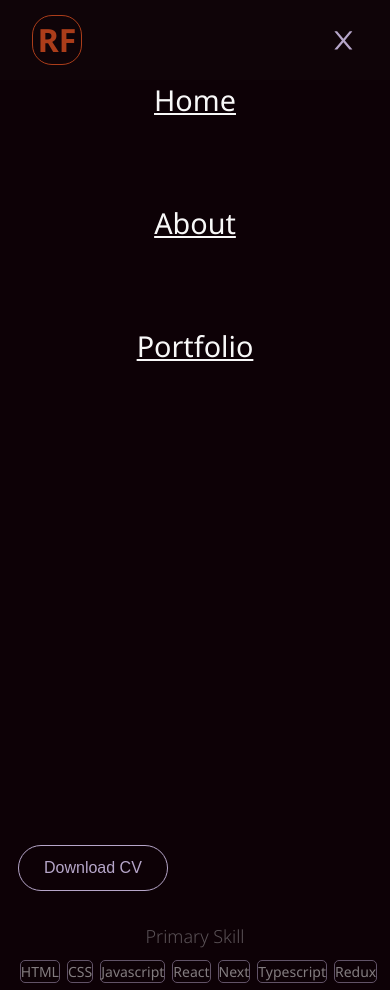
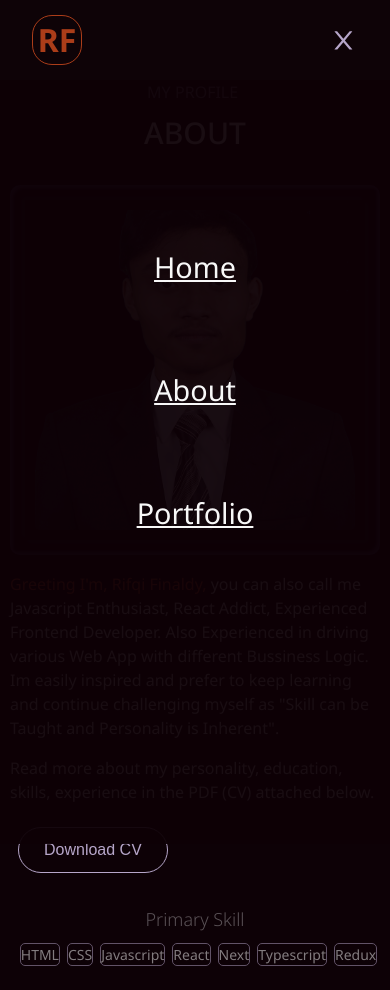
Before and after one commit to rifqifinaldy/Porto-RifqiF-V2, a Next.js app: page /about in a window 390 px wide. Both pictures are taken after a click on the icon 343 px from the left and 39 px from the top of the page. Built offline with nearby package versions, Linux system fonts and the light colour scheme.

Commit message:
fix responsiveness and mobile menu motion

```diff
--- a/components/Navbar/Mobile.tsx
+++ b/components/Navbar/Mobile.tsx
@@ -1,3 +1,4 @@
+import { AnimatePresence } from "framer-motion";
 import Link from "next/link";
 import React, { FC } from "react";
 import {
@@ -13,13 +14,50 @@ interface IMobile {
   toggle: () => void;
 }
 
+const MobileMotion = {
+  initial: {
+    opacity: 0,
+    y: "-80vh",
+  },
+  animate: {
+    opacity: 1,
+    y: 0,
+    transition: {
+      when: "beforeChildren",
+      staggerChildren: 0.5
+    }
+  },
+  exit: {
+    opacity: 0,
+    y: -100,
+  },
+};
+
+const LinkMotion = {
+  animate: {
+    opacity: 1,
+    y: 50
+  },
+  initial: {
+    opacity: 0,
+    y: 0
+  }
+};
+
 const Mobile: FC<IMobile> = ({ open, toggle }) => {
   return (
-    <MobileMenuContainer open={open}>
+    <AnimatePresence>
+      <MobileMenuContainer
+        variants={MobileMotion}
+        initial="initial"
+        animate="animate"
+        exit="exit"
+        open={open}
+      >
         <MobileMenuWrapper>
           {menu.map((menu, i) => {
             return (
-            <MobileMenuItem key={i}>
+              <MobileMenuItem variants={LinkMotion} key={menu.target}>
                 <Link passHref={true} href={menu.target}>
                   <MobileLink onClick={toggle}>{menu.title}</MobileLink>
                 </Link>
@@ -28,6 +66,7 @@ const Mobile: FC<IMobile> = ({ open, toggle }) => {
           })}
         </MobileMenuWrapper>
       </MobileMenuContainer>
+    </AnimatePresence>
   );
 };
 
--- a/components/Navbar/Navbar.tsx
+++ b/components/Navbar/Navbar.tsx
@@ -1,5 +1,4 @@
 import { motion } from "framer-motion";
-import { GetServerSideProps } from "next";
 import Link from "next/link";
 import { useRouter } from "next/router";
 import React, { FC } from "react";
@@ -44,7 +43,9 @@ const Navbar: FC<INavbar> = ({ toggle, open }) => {
             return (
               <NavItem key={i}>
                 <Link passHref={true} href={menu.target}>
-                  <NavLink isActive={router.pathname === menu.target}>{menu.title}</NavLink>
+                  <NavLink isActive={router.pathname === menu.target}>
+                    {menu.title}
+                  </NavLink>
                 </Link>
               </NavItem>
             );
--- a/components/Navbar/mobile.style.tsx
+++ b/components/Navbar/mobile.style.tsx
@@ -4,7 +4,7 @@ import styled from "styled-components";
 export const MobileMenuContainer = styled(motion.div)<{ open: boolean }>`
   position: absolute;
   z-index: ${({ open }) => (open ? "998" : "-999")};
-  background: ${({ theme }) => theme.colors.background};
+  background: rgba(13, 1, 6, 0.95);
   opacity: ${({ open }) => (open ? "1" : "0")};
   top: ${({ open }) => (open ? "0" : "-100")};
   min-width: 100%;
@@ -17,7 +17,7 @@ export const MobileMenuContainer = styled(motion.div)<{ open: boolean }>`
 
 export const MobileMenuWrapper = styled.div`
   display: grid;
-  margin-top: 20%;
+  margin-top: 50%;
   grid-template-columns: 1fr;
   grid-template-rows: repeat(20px);
   text-align: center;
@@ -27,7 +27,7 @@ export const MobileMenuWrapper = styled.div`
   }
 `;
 
-export const MobileMenuItem = styled.div`
+export const MobileMenuItem = styled(motion.div)`
   margin-bottom: 5em;
 `;
 
--- a/components/Text/text.animation.tsx
+++ b/components/Text/text.animation.tsx
@@ -11,7 +11,7 @@ export const SlideUpText = ({ children }: IChildren) => {
     <div style={{ display: "inline-block", overflow: "hidden" }}>
       {words.map((words, i) => {
         return (
-          <motion.div
+          <motion.span
             key={i}
             initial={{ y: "100%" }}
             animate="animate"
@@ -29,7 +29,7 @@ export const SlideUpText = ({ children }: IChildren) => {
             custom={i}
           >
             {words + (i !== words.length - 1 ? "\u00A0" : "")}
-          </motion.div>
+          </motion.span>
         );
       })}
     </div>
--- a/pages/about.tsx
+++ b/pages/about.tsx
@@ -5,14 +5,13 @@ import { useState } from "react";
 import { AiFillGithub, AiFillInstagram, AiFillLinkedin } from "react-icons/ai";
 import { Button } from "../components/Button/Button";
 import { Container, Grid } from "../components/Layouts/Layouts";
+import { SlideUpText } from "../components/Text/text.animation";
 import PageTitle from "../components/Text/Title";
 import {
   AboutImage,
   ImageBox,
   ImageFrame,
   ImageWrapper,
-  InformationMain,
-  InformationText,
   InformationWrapper,
   SocialMediaIcon,
   SliderTitle,
@@ -22,7 +21,9 @@ import {
 } from "../styles/about.style";
 import {
   BounceDown,
-  SlideLeft,
+  FadingDown,
+  FadingUP,
+  Rotate,
   SlideRight,
   ZoomRotate,
 } from "../styles/global.animation";
@@ -37,7 +38,7 @@ const skill = [
   { id: 7, name: "Redux" },
 ];
 
-const About:NextPage = () => {
+const About: NextPage = () => {
   const [next, setNext] = useState<boolean>(true);
   setTimeout(() => {
     setNext(!next);
@@ -66,7 +67,7 @@ const About:NextPage = () => {
         <PageTitle title="About" subtitle="My Profile" />
         <Grid>
           <ImageWrapper>
-            <ImageBox variants={SlideRight}>
+            <ImageBox variants={Rotate}>
               <ImageFrame>
                 <AboutImage
                   layout="responsive"
@@ -81,24 +82,24 @@ const About:NextPage = () => {
             </ImageBox>
           </ImageWrapper>
           <InformationWrapper>
-            <InformationText variants={SlideLeft}>
-              <InformationMain>Greeting I&apos;m, Rifqi Finaldy</InformationMain>,
-              you can also call me Javascript Enthusiast, React Addict,
-              Experienced Frontend Developer. Also Experienced in driving
-              various Web App with different Bussiness Logic. Im easily inspired
-              and prefer to keep learning and continue challenging myself as
-              &qout;Skill can be Taught and Personality is Inherent&quot;.
-            </InformationText>
-            <InformationText variants={SlideLeft}>
+            <motion.p variants={FadingUP}>
+              <span>Greeting I'm, Rifqi Finaldy, </span> you can also call me
+              Javascript Enthusiast, React Addict, Experienced Frontend
+              Developer. Also Experienced in driving various Web App with
+              different Bussiness Logic. Im easily inspired and prefer to keep
+              learning and continue challenging myself as &quot;Skill can be
+              Taught and Personality is Inherent&quot;.
+            </motion.p>
+            <motion.p variants={FadingDown}>
               Read more about my personality, education, skills, experience in
               the PDF (CV) attached below.
-            </InformationText>
+            </motion.p>
             <motion.div variants={BounceDown}>
               <a href="/cv_rifqifinaldy.pdf" target="_blank">
                 <Button color="purple">Download CV</Button>
               </a>
             </motion.div>
-            <SliderWrapper variants={SlideRight}>
+            <SliderWrapper variants={FadingDown}>
               <AnimatePresence>
                 <motion.section
                   key="1"
--- a/styles/about.style.ts
+++ b/styles/about.style.ts
@@ -45,18 +45,18 @@ export const InformationWrapper = styled.div`
   max-width: 60%;
   padding: 0 15px;
   height: 360px;
+  & > p {
+    margin-bottom: ${({theme}) => theme.margin.m};
+    & > span {
+      color: ${({theme}) => theme.colors.orange}
+    }
+  }
   @media screen and (max-width: 768px) {
     flex: 0 0 100%;
     max-width: 100%;
     margin-top: ${({ theme }) => theme.margin.m};
     padding: 0;
   }
-`;
-
-export const InformationText = styled(motion.p)`
-  font-size: 16px;
-  line-height: 26px;
-  margin-bottom: ${({ theme }) => theme.margin.m};
 `;
 
 export const InformationMain = styled.span`
--- a/styles/global.animation.ts
+++ b/styles/global.animation.ts
@@ -39,10 +39,54 @@ export const BounceDown = {
   },
 };
 
+export const FadingUP = {
+  initial : {
+    opacity : 0,
+    y: 25
+  },
+  animate : {
+    opacity : 1,
+    y: 1,
+    transition: { ease: [0.455, 0.03, 0.515, 0.955], duration: 0.85, delay: 0.5, },
+  }
+}
+
+export const FadingDown = {
+  initial : {
+    opacity : 0,
+    y: -25
+  },
+  animate : {
+    opacity : 1,
+    y: 1,
+    transition: { ease: [0.455, 0.03, 0.515, 0.955], duration: 0.85, delay: 0.5, },
+  }
+}
+
+export const Rotate = {
+  initial: {
+    opacity: 0,
+    rotateY: 90,
+    scale: 0.5,
+    x: 20,
+  },
+  animate: {
+    opacity: 1,
+    rotateY: 0,
+    scale : 1,
+    x: 0,
+    transition: {
+      delay: 0.5,
+      ease: [0.455, 0.03, 0.515, 0.955],
+      duration: 0.85,
+    },
+  },
+};
+
 export const SlideLeft = {
   initial: {
     opacity: 0,
-    x: "-200%",
+    x: "-100vw",
   },
   animate: {
     opacity: 1,
@@ -58,7 +102,7 @@ export const SlideLeft = {
 export const SlideRight = {
   initial: {
     opacity: 0,
-    x: "200%",
+    x: "100vw",
   },
   animate: {
     opacity: 1,
```
Lines whose indentation alone changed are shown as unchanged.
